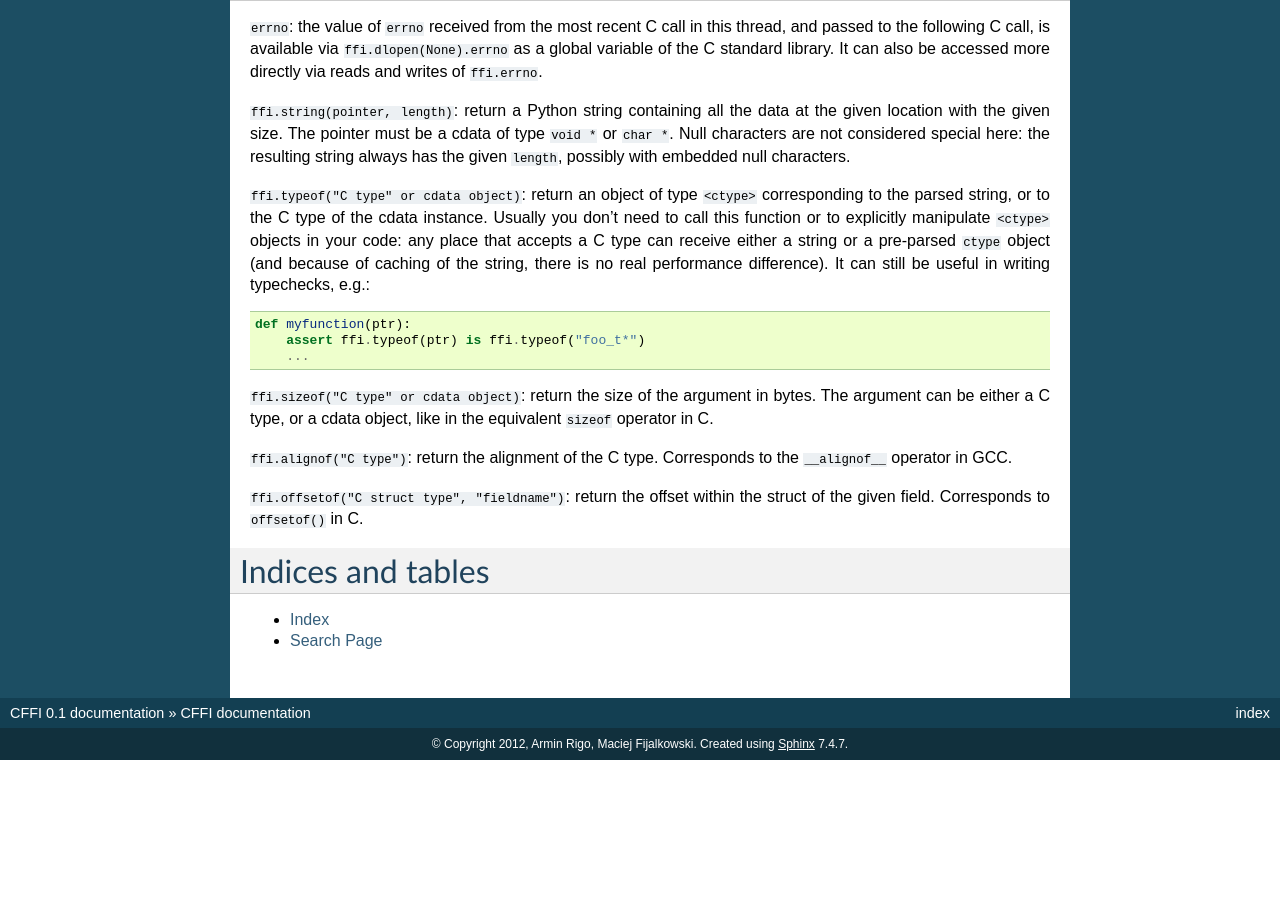
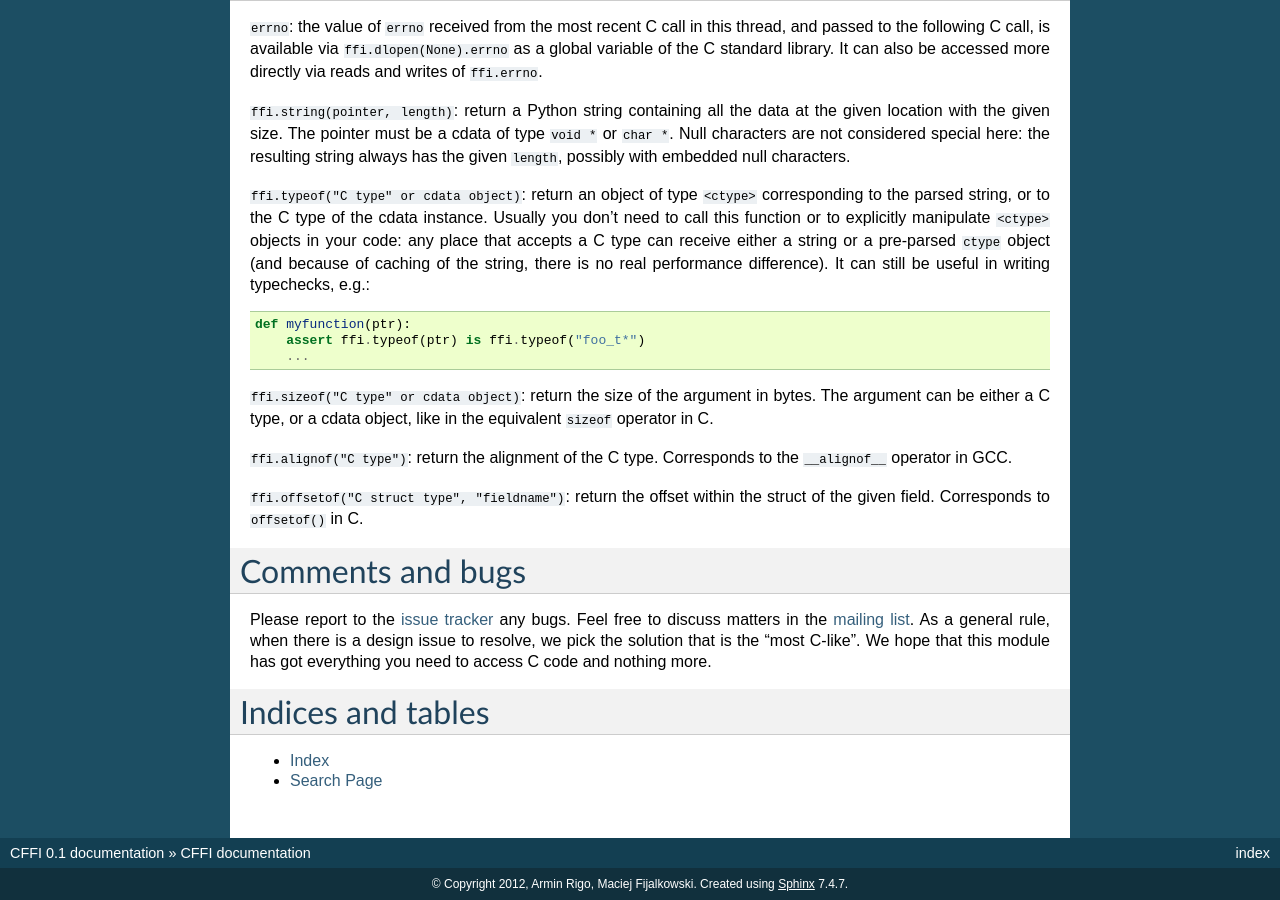
Before and after one commit to tharvik/cffi, a Sphinx documentation site: the page built from doc/source/index.rst, in a window 1280 px wide and 900 px high, scrolled down 6825 px. Built offline with Sphinx 7.4.7, drawn with Linux system fonts in a browser that asks for light colours; before the commit the page ends 7585 px from its top, so only the background shows below that.

Commit message:
A footer with comments and links.

```diff
--- a/doc/source/index.rst
+++ b/doc/source/index.rst
@@ -511,6 +511,20 @@ the struct of the given field.  Corresponds to ``offsetof()`` in C.
 
 
 
+Comments and bugs
+=================
+
+Please report to the `issue tracker`_ any bugs.  Feel free to discuss
+matters in the `mailing list`_.  As a general rule, when there is a
+design issue to resolve, we pick the solution that is the "most C-like".
+We hope that this module has got everything you need to access C code
+and nothing more.
+
+.. _`issue tracker`: https://bitbucket.org/cffi/cffi/issues
+.. _`mailing list`: https://groups.google.com/forum/#!forum/python-cffi
+
+
+
 Indices and tables
 ==================
 
```
